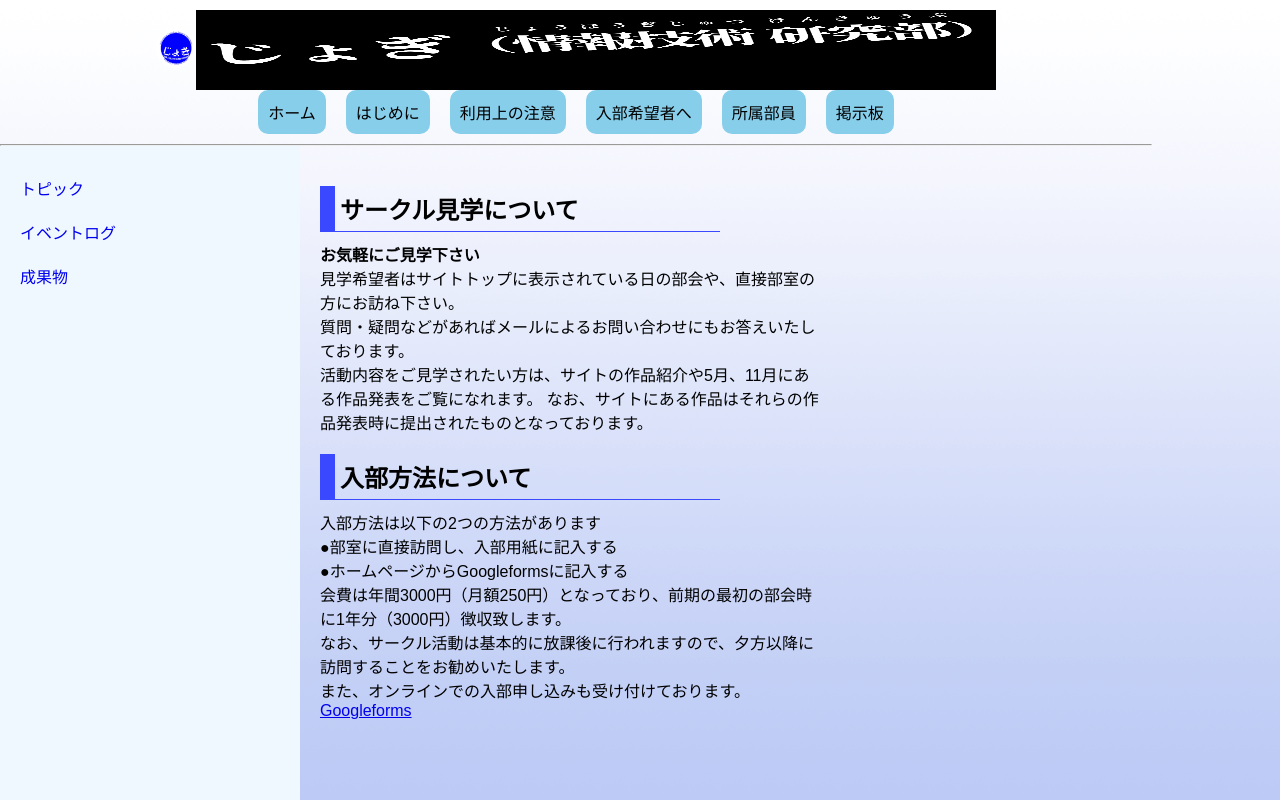
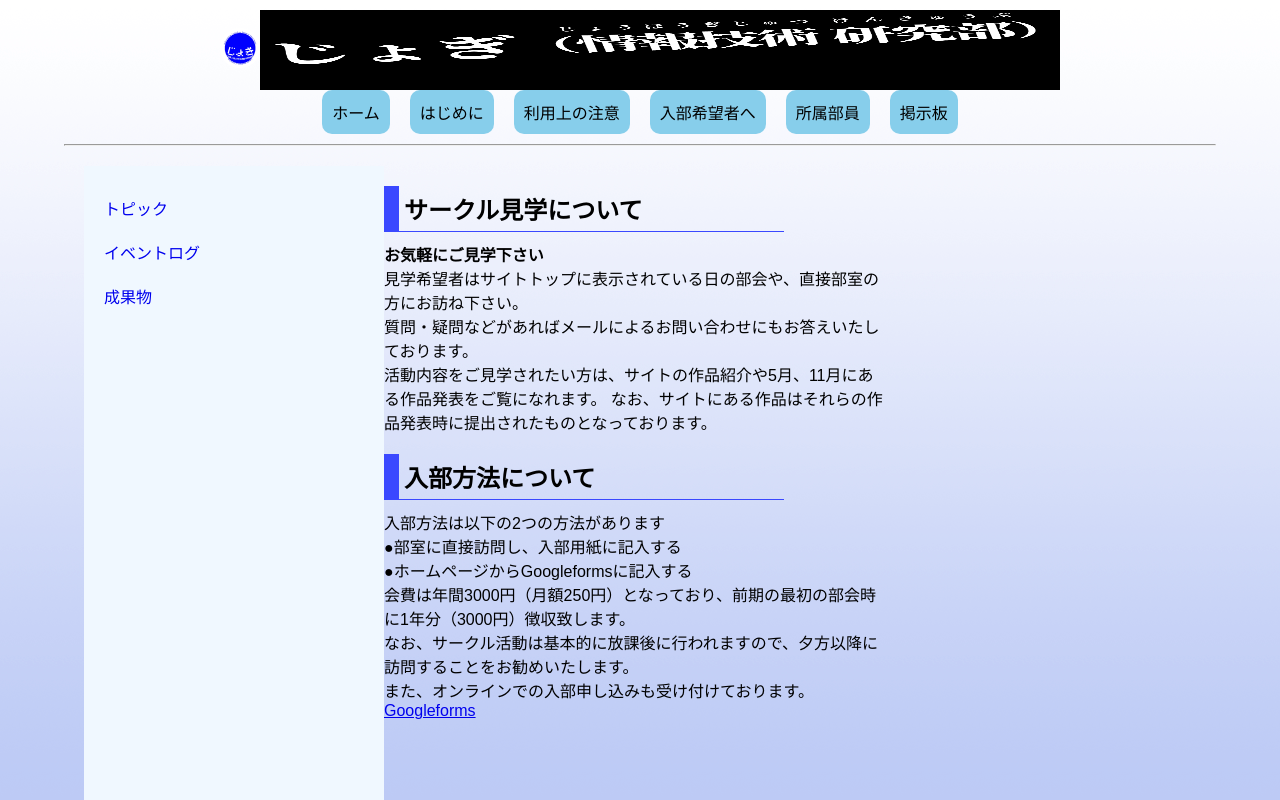
Before and after one commit to jyogi-web/jyogi-HP, a React (Vite) app: page /admission in a window 1280 px wide. Shown: the top 800 px of the page. Built offline with nearby package versions, Linux system fonts and the light colour scheme.

Commit message:
[modify]CSS微修正

```diff
--- a/src/components/ProjectCard.jsx
+++ b/src/components/ProjectCard.jsx
@@ -1,5 +1,5 @@
 import React from 'react';
-import '../styles/ProjectCard.css'; // CSSファイルをインポート
+import '../styles/ProjectCard.css';
 
 const ProjectCard = ({ title, author, technologies, link, image }) => {
   return (
--- a/src/styles/Header.css
+++ b/src/styles/Header.css
@@ -1,40 +1,39 @@
-.header{
+.header {
 	padding: 10px;
 	text-align: center;
   }
 
-.header-item{
-	background-color: skyblue;
-	transition : background-color 1s ease;
-	border-radius: 10px;
-	display: inline-block;
-	padding: 10px;
-	margin:0px 10px;
-}
-
-.header-item:hover{
-	background-color: gray;
-
-}
-
-.header-item .link{
-	text-decoration: none;
-	color:inherit;
-}
-
-.header-main{
+  .header-main {
 	display: flex;
 	justify-content: center;
 	align-items: center;
   }
 
-.header-icon{
+  .header-icon {
 	width: 40px;
 	height: 40px;
   }
 
-.header-logo{
+  .header-logo {
 	background-color: black;
 	width: 100vh;
 	height: 80px;
   }
+
+  .header-item {
+	background-color: skyblue;
+	transition: background-color 1s ease;
+	border-radius: 10px;
+	display: inline-block;
+	padding: 10px;
+	margin: 0 10px;
+  }
+
+  .header-item:hover {
+	background-color: gray;
+  }
+
+  .header-item .link {
+	text-decoration: none;
+	color: inherit;
+  }
--- a/src/styles/MemberProject.css
+++ b/src/styles/MemberProject.css
@@ -6,10 +6,3 @@
   padding: 16px;
   box-sizing: border-box;
 }
-
-  @media (max-width: 768px) {
-    .project-card {
-      flex: 1 1 100%; /* 画面幅が狭い場合、カードを縦に並べる */
-      max-width: 100%;
-    }
-  }
--- a/src/styles/ProjectCard.css
+++ b/src/styles/ProjectCard.css
@@ -1,4 +1,3 @@
-/* border-bottom:	1px  solid #3A48FF; */
 .project-card {
   border: 1px solid #ddd;
   border-radius: 8px;
@@ -20,7 +19,7 @@
 .project-title {
   font-size: 1.5em;
   margin: 8px 0;
-    border-bottom:	1px  solid #3A48FF;
+  border-bottom: 1px solid #3A48FF;
 }
 
 .project-author,
@@ -38,3 +37,10 @@
 .project-link:hover {
   text-decoration: underline;
 }
+
+@media (max-width: 768px) {
+  .project-card {
+    flex: 1 1 100%; /* 画面幅が狭い場合、カードを縦に並べる */
+    max-width: 100%;
+  }
+}
--- a/src/styles/Sidebar.css
+++ b/src/styles/Sidebar.css
@@ -1,7 +1,7 @@
 .sidebar {
   width: 300px;
   height: 100vh;
-    background-color:aliceblue;
+  background-color: aliceblue;
   color: black;
   display: flex;
   flex-direction: column;
@@ -13,19 +13,20 @@
   align-items: center;
   padding: 10px 20px;
   cursor: pointer;
-    background-image:linear-gradient(to right, rgba(0, 0, 0, 0) 50%, rgb(49, 170, 226) 50%);
+  background-image: linear-gradient(to right, rgba(0, 0, 0, 0) 50%, rgb(49, 170, 226) 50%);
   background-position: 0 0;
   background-size: 200% auto;
   transition: .3s;
 }
 
-  .sidebar .link{
+.sidebar-item:hover {
+  background-position: -100% 0;
+  color: #fff;
+}
+
+.sidebar .link {
   text-decoration: none;
 }
-
-  .sidebar-item:hover {
-    background-position: -100% 0;
-    color: #fff;  }
 
 .sidebar-item span {
   margin-left: 10px;
--- a/src/styles/index.css
+++ b/src/styles/index.css
@@ -1,7 +1,3 @@
-/*
-*ここには全体ページのCSSを記入します
-*個々のページに関しては個別で作成します
-*/
 /* CSSリセット */
 * {
 	margin: 0;
@@ -9,96 +5,91 @@
 	box-sizing: border-box;
   }
 
+  /* 全体のスタイル */
   body {
 	background-color: #BCCAF5;
 	background-image: url(../../img/bg-body.gif);
 	background-repeat: repeat-x;
-	/* text-align: center; */
+	font-family: Arial, sans-serif;
+  }
+
+  /* コンテナスタイル */
+  .App {
+	width: 90%;
+	max-width: 1200px;
+	margin: 0 auto;
+	padding: 0;
+	display: flex;
+	flex-direction: column;
+  }
+
+  /* メインコンテンツエリア */
+  .main-content {
+	display: flex;
+	flex-direction: row;
+	padding: 20px;
+  }
+
+  /* 汎用クラス */
+  .Page {
+	list-style: decimal;
+	width: 500px;
+	padding: 0;
 	margin: 0;
-	padding: 0;
-  	font-family: Arial, sans-serif;
+  }
+
+  .Page h2 {
+	border-left: 15px solid #3A48FF;
+	border-bottom: 1px solid #3A48FF;
+	width: 400px;
+	padding: 5px;
+	margin: 20px 0 10px 0;
+  }
+
+  .Page div {
+	text-align: left;
   }
 
   .Page li {
 	list-style: none;
 	display: inline;
-
-}
-
-.Header h1 {
-	margin:auto;
-}
-.Page h2 {
-	border-left:	15px solid #3A48FF;
-	border-bottom:	1px  solid #3A48FF;
-	width: 400px;
-	padding: 5px;
-	margin-top: 20px;
-	margin-bottom: 10px;
-}
-.Page div{
-	text-align: left;
-}
-.App {
-	width: 90%;
-	max-width: 1200px;
-	margin: 0px;
-	padding: 0px;
-	display: flex;
-	flex-direction: column;
-}
-
-.Page{
-	list-style: decimal;
-	width: 500px;
-}
-
-
-.footer{
-	padding: 10px;
-	text-align: center;
-	margin-top: auto;
-}
-.footer ul{
-	text-align: center;
-
-}
-.main-content{
-	display: flex;
-}
-
-main{
-	flex-grow: 1;
-	padding: 20px;
   }
 
   .Page li:hover {
 	background-color: gray;
   }
-.Page ul{
-	/* list-style: none; */
+
+  .Page ul {
 	padding: 0;
 	margin: 0;
   }
 
+  /* フッタースタイル */
+  .footer {
+	padding: 10px;
+	text-align: center;
+	margin-top: auto;
+  }
 
-@media screen and (max-width: 768px){
-	/* 768px以下の画面サイズで適用されるスタイル */
-	h1{
+  .footer ul {
+	text-align: center;
+  }
+
+  /* レスポンシブスタイル */
+  @media screen and (max-width: 768px) {
+	h1 {
 	  color: red;
 	}
   }
 
   @media screen and (min-width: 769px) and (max-width: 1024px) {
-	/* 769px~1024pxの画面サイズで適用されるスタイル */
-	h1{
+	h1 {
 	  color: blue;
 	}
   }
 
   @media screen and (min-width: 1025px) {
-	/* 1025px以上の画面サイズで適用されるスタイル */
-	h1{
+	h1 {
 	  color: green;
 	}
   }
```
Lines whose indentation alone changed are shown as unchanged.
